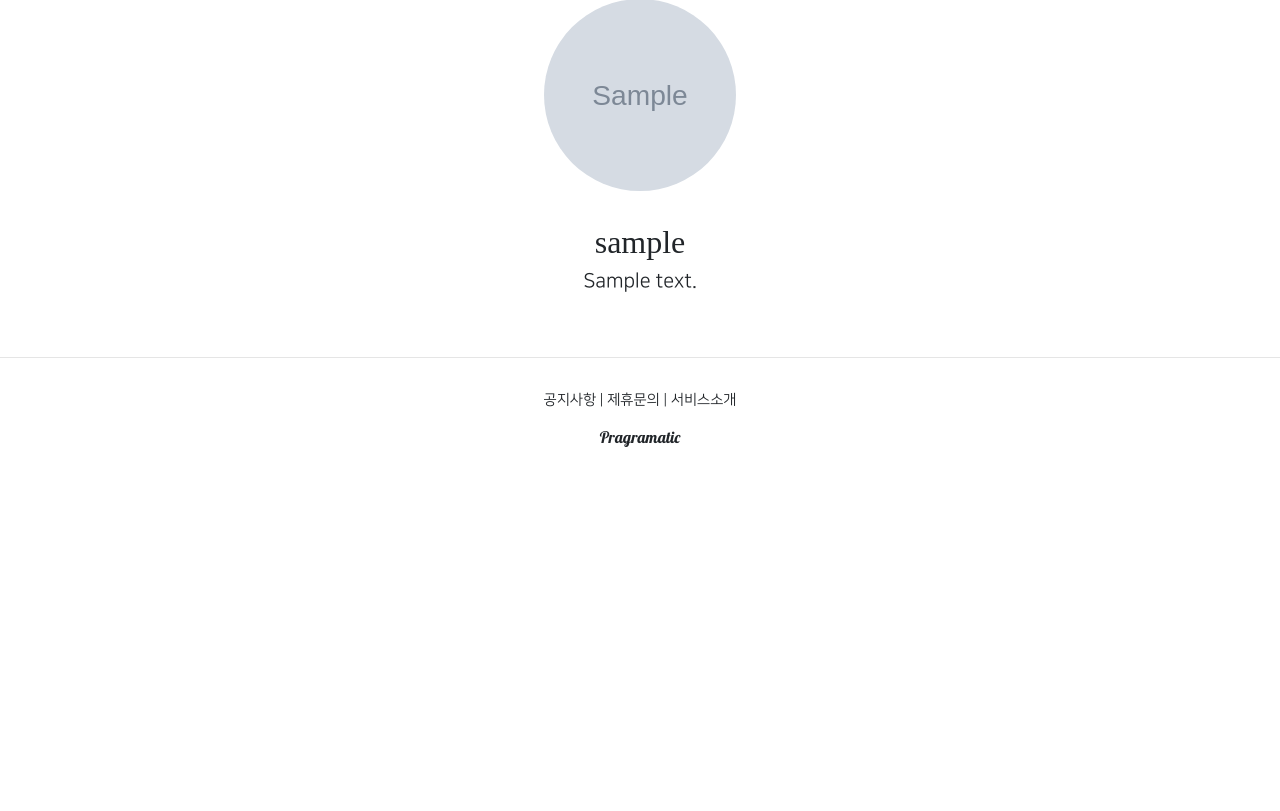
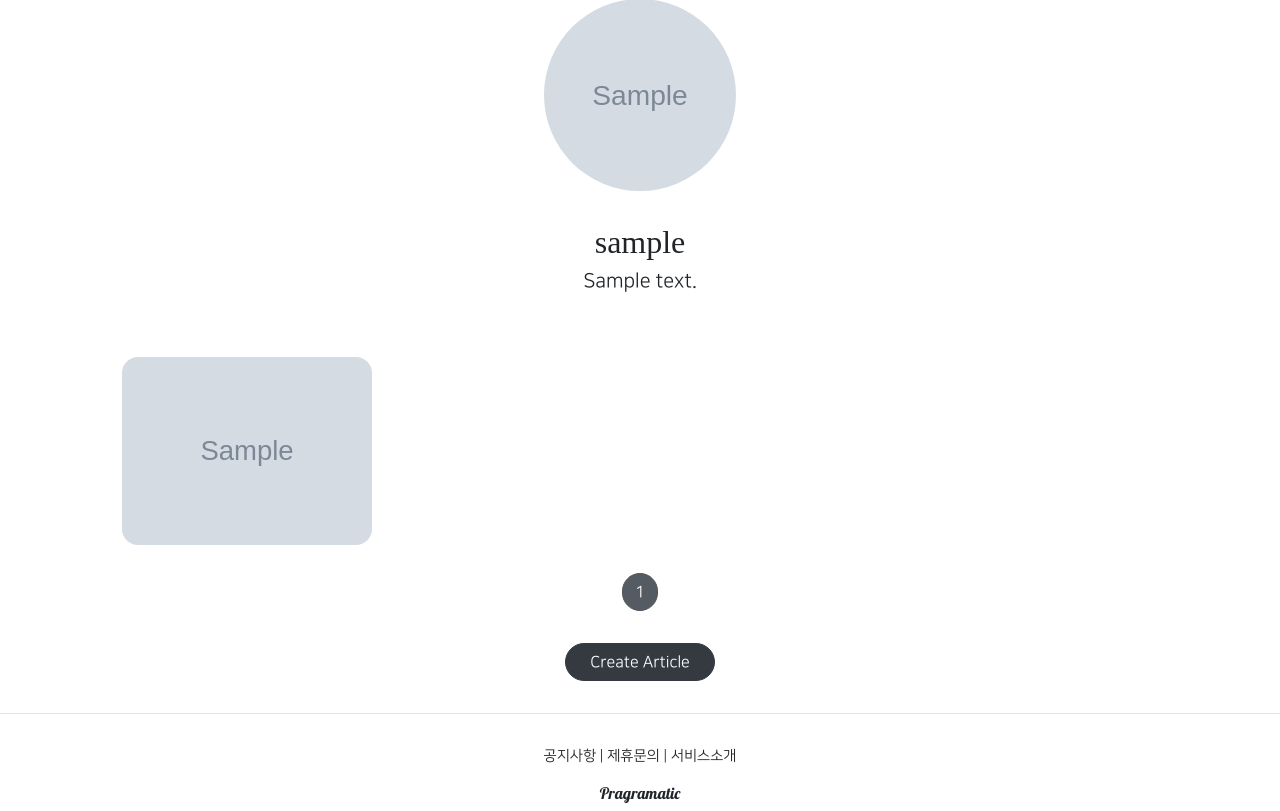
Before and after one commit to sungno/pragmatic, a Django app: page /accounts/detail/1 in a window 1280 px wide. Shown: the part 210-1021 px from the top of the page. Before the commit the page ends 657 px from the top, so only its background shows below. Run offline with Django 4.2, Linux system fonts and the light colour scheme; tables that the repository leaves empty hold one stand-in row (values such as "Sample post"); grey boxes marked "Sample" are stand-in pictures; some libraries are stand-ins or nearby versions.

Commit message:
django course 41 commit

```diff
--- a/accountapp/templates/accountapp/detail.html
+++ b/accountapp/templates/accountapp/detail.html
@@ -46,6 +46,11 @@
                 </p>
             {% endif %}
         </div>
+
+        <div>
+            {% include 'snippets/list_fragment.html' with article_list=object_list %}
+        </div>
+
     </div>
 
 
--- a/accountapp/views.py
+++ b/accountapp/views.py
@@ -8,12 +8,15 @@ from django.shortcuts import render
 from django.urls import reverse, reverse_lazy
 from django.utils.decorators import method_decorator
 from django.views.generic import CreateView, DetailView, DeleteView, UpdateView
+from django.views.generic.list import MultipleObjectMixin
 
 from accountapp.decorators import account_ownership_required
 from accountapp.forms import AccountUpdateForm
 from accountapp.models import HelloWorld
+from articleapp.models import Article
 
 has_ownership = [account_ownership_required, login_required]
+
 
 @login_required
 def hello_world(request):
@@ -28,6 +31,7 @@ def hello_world(request):
         hello_world_list = HelloWorld.objects.all()
         return render(request, 'accountapp/hello_world.html', context={'hello_world_list': hello_world_list})
 
+
 # user 를 위한 클래스
 class AccountCreateView(CreateView):
     model = User
@@ -36,11 +40,16 @@ class AccountCreateView(CreateView):
     template_name = 'accountapp/create.html'
 
 
-
-class AccountDetailView(DetailView):
+class AccountDetailView(DetailView, MultipleObjectMixin):
     model = User
     context_object_name = "target_user"
     template_name = 'accountapp/detail.html'
+
+    paginate_by = 25
+
+    def get_context_data(self, **kwargs):
+        object_list = Article.objects.filter(writer=self.get_object())
+        return super(AccountDetailView, self).get_context_data(object_list=object_list, **kwargs)
 
 
 @method_decorator(has_ownership, 'get')
--- a/articleapp/forms.py
+++ b/articleapp/forms.py
@@ -6,4 +6,4 @@ from articleapp.models import Article
 class ArticleCreationForm(ModelForm):
     class Meta:
         model = Article
-        fields = ['title', 'image', 'content']
+        fields = ['title', 'image', 'project', 'content']
--- a/articleapp/models.py
+++ b/articleapp/models.py
@@ -2,10 +2,13 @@ from django.contrib.auth.models import User
 from django.db import models
 
 # Create your models here.
+from projectapp.models import Project
 
 
 class Article(models.Model):
     writer = models.ForeignKey(User, on_delete=models.SET_NULL, related_name='article', null=True)
+    project = models.ForeignKey(Project, on_delete=models.SET_NULL, related_name='article', null=True)
+
 
     title = models.CharField(max_length=200, null=True)
     image = models.ImageField(upload_to='article/', null=False)
--- /dev/null
+++ b/templates/snippets/list_fragment.html
@@ -0,0 +1,51 @@
+{% load static %}
+<style>
+
+    .container {
+        padding: 0;
+        margin: 0, auto;
+    }
+
+
+    .container a {
+        width: 45%;
+        max-width: 250px;
+    }
+
+  .container div {
+    display: flex;
+    justify-content: center;
+    align-items: center;
+    border-radius: 1rem;
+  }
+
+  .container img{
+    width : 100%;
+    border-radius: 1rem;
+  }
+
+
+</style>
+    {% if article_list %}
+
+    <div class="container">
+      {% for article in article_list %}
+      <a href="{% url 'articleapp:detail' pk=article.pk %}">
+        {% include 'snippets/card.html' with article=article %}
+      </a>
+      {% endfor %}
+    </div>
+    <script src="{% static 'js/magicgrid.js' %}"></script>
+    {% else %}
+    print("else")
+    <div class="text-center">
+      <h1>No Article YET!</h1>
+    </div>
+    {% endif %}
+
+    {% include 'snippets/pagination.html' with page_obj=page_obj %}
+    <div style="text-align: center;">
+      <a href="{% url 'articleapp:create' %}" class="btn btn-dark rounded-pill mt-3 mb-3 px-4"  >
+        Create Article
+      </a>
+    </div>
```
Also changed, not shown: projectapp/templates/projectapp/detail.html (+8 -0 lines), projectapp/views.py (+9 -1 lines), articleapp/migrations/0003_article_project.py (added).
